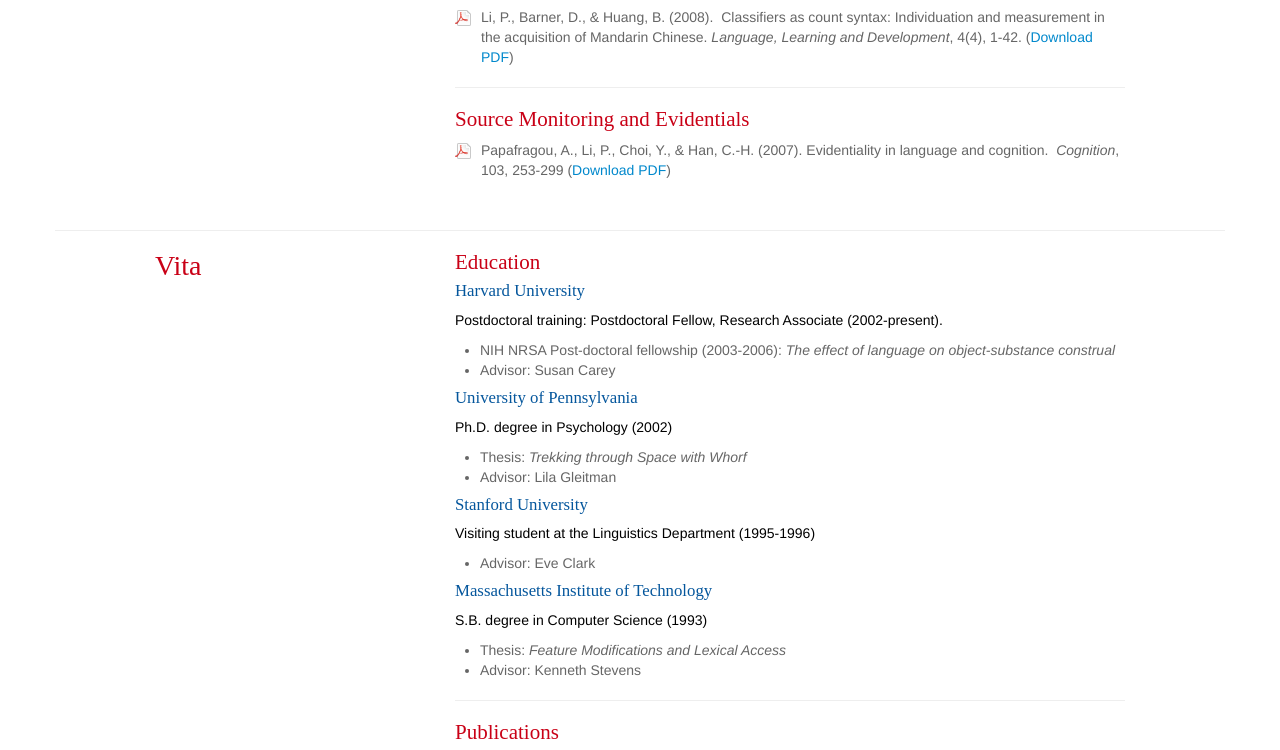
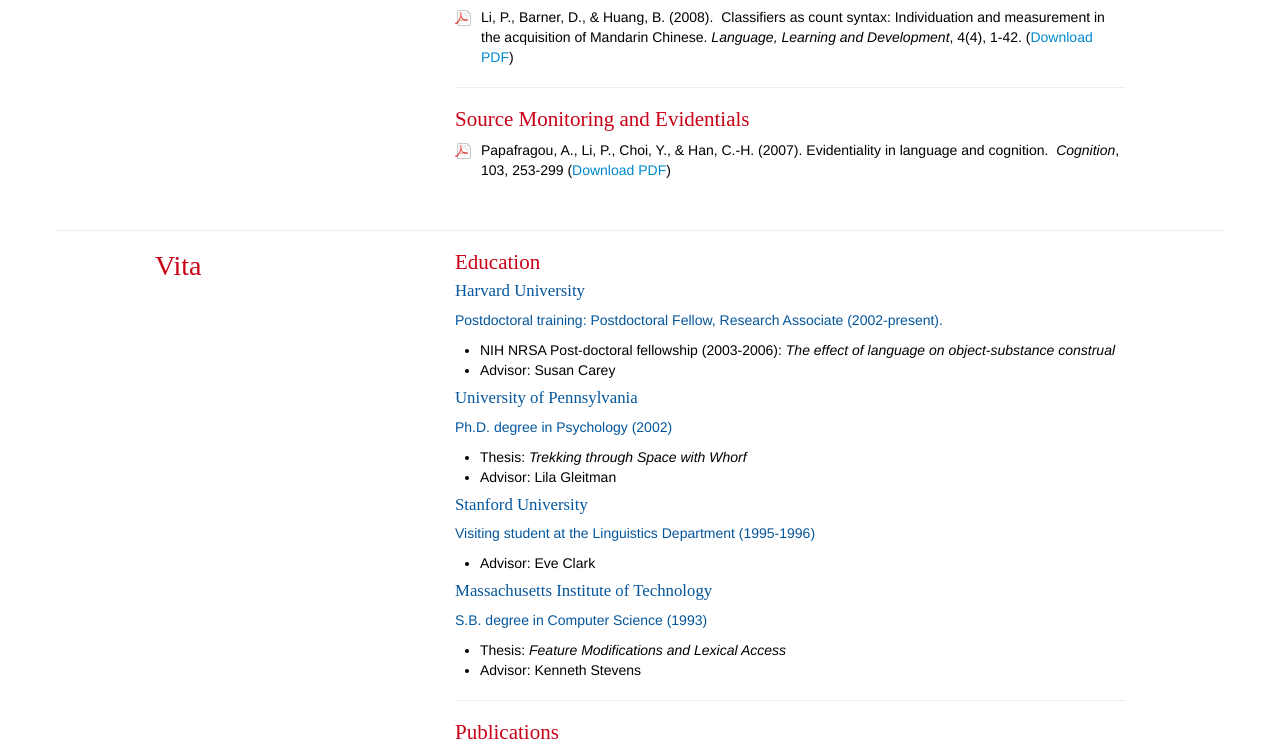
Before and after one commit to marvinli/peggy-li, a plain HTML site: page site/index.html in a window 1280 px wide. Shown: the part 2028-2778 px from the top of the page. Drawn offline with nearby package versions, Linux system fonts and the light colour scheme.

Commit message:
Make body text darker.

```diff
--- a/site/assets/styles/main.css
+++ b/site/assets/styles/main.css
@@ -1,5 +1,5 @@
 body {
-  color: #666;
+  color: #000;
   padding-top: 40px;
 }
 
@@ -69,7 +69,7 @@ h4 {
 h5 {
   font-size: 1em;
   font-weight: normal;
-  color: #000;
+  color: #04569c;
 }
 
 .nav-logo {
```
